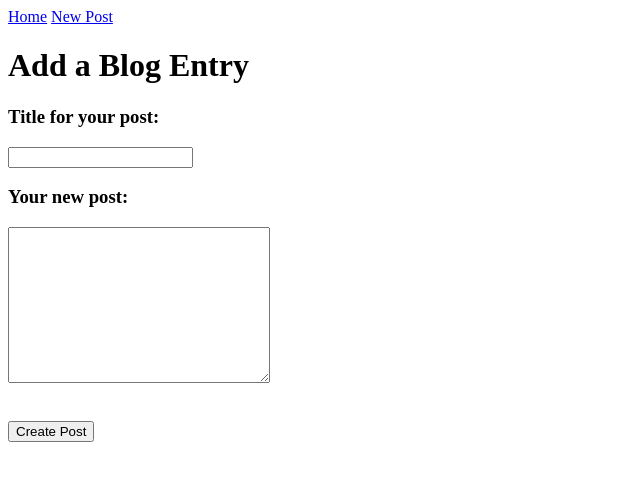
After one commit to WilliamCODaniel/blogz, a Flask app: page /newpost in a window 1280 px wide. The commit adds this page. Shown: the top 481 px of the page, without its empty margins (0-640 px from the left). Run offline with Flask 2, Linux system fonts and the light colour scheme; data that the repository does not hold is empty.

Commit message:
finished first part of project

```diff
--- a/main.py
+++ b/main.py
@@ -17,20 +17,43 @@ class Blog(db.Model):
         self.name = name
         self.post = content
 
-@app.route('/', methods=['POST', 'GET'])
-def index():
+#@app.route('/')
+#def index():
 
+
+@app.route('/newpost', methods=['POST', 'GET'])
+def new_post():
+
+    title_error = ''
+    content_error = ''
     if request.method == 'POST':
         post_title = request.form['title']
         post_content = request.form['content']
-        new_post = Blog(post_title, post_content)
-        db.session.add(new_post)
-        db.session.commit()
+        if not post_title:
+            title_error = 'No Title entered'
+            post_title = ''
+        if not post_content:
+            content_error = 'No post content'
+            post_content = ''
+        else:
+            new_post = Blog(post_title, post_content)
+            db.session.add(new_post)
+            db.session.commit()
+            return redirect('/blog')
 
     posts = Blog.query.all()
 
-    return render_template('blog_post.html', title="New Blog Post",
-        posts=posts)
+    if title_error or content_error:
+        return render_template('new_post.html', title="New Blog Post",
+            posts=posts, title_error = title_error, content_error = content_error)
+
+    return render_template('new_post.html', title="New Blog Post")
+
+@app.route('/blog')
+def blog():
+
+    posts = Blog.query.all()
+    return render_template('blog.html', title="Blog Posts", posts=posts)
 
 
 if __name__ =='__main__':
--- a/templates/base.html
+++ b/templates/base.html
@@ -5,8 +5,16 @@
     <meta name="viewport" content="width=device-width, initial-scale=1.0">
     <meta http-equiv="X-UA-Compatible" content="ie=edge">
     <title>{{title}}</title>
+    <style>
+        .error {color: red}
+    </style>
 </head>
 <body>
+
+    <nav>
+        <a href="/blog">Home</a>
+        <a href="/newpost">New Post</a>
+    </nav>
     {% block content %}
 
     {% endblock %}
--- /dev/null
+++ b/templates/new_post.html
@@ -0,0 +1,26 @@
+{% extends 'base.html' %}
+
+{% block content %}
+    <h1>Add a Blog Entry</h1>
+    <form method="POST">
+        <p>
+        <label>
+            <h3>Title for your post:</h3>
+            <input type="text" name="title" >
+        </label>
+        </p>
+        <p class="error">{{title_error}}</p>
+        <p>
+        <label>
+            <h3>Your new post:</h3>
+            <textarea name="content" cols="30" rows="10"></textarea>
+        </label>
+        </p>
+        <p class="error">{{content_error}}</p>
+        <br />
+        <input type="submit" value="Create Post">
+
+    </form>
+
+
+{% endblock content %}
```
Also changed, not shown: templates/blog.html (added, +24 -0 lines), templates/blog_post.html (deleted, +0 -17 lines).
